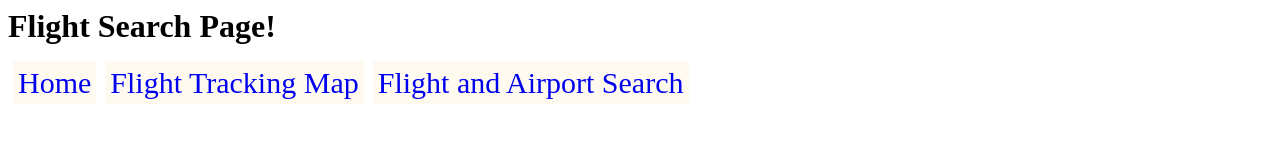
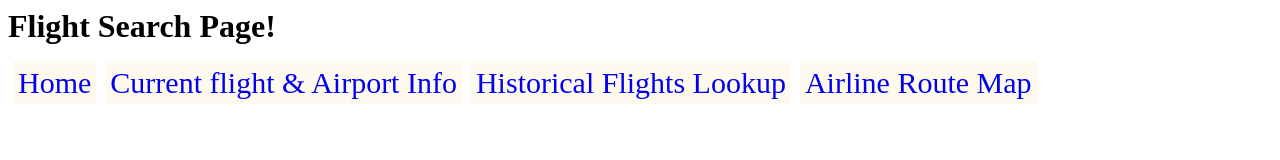
Before and after one commit to cbahk1/INST377FinalProject, a plain HTML site: page flight_search.html in a window 1280 px wide. Drawn offline with Linux system fonts and the light colour scheme.

Commit message:
fix page titles based on the final project notes

```diff
--- a/flight_search.html
+++ b/flight_search.html
@@ -11,8 +11,9 @@
         <div id="navBar" >
             <ul>
                 <li><a href="main.html"> Home</a></li>
-                <li><a href="flight_tracking.html"> Flight Tracking Map</a></li>
-                <li><a href="flight_search.html"> Flight and Airport Search</a></li>
+                <li><a href="flight_tracking.html"> Current flight & Airport Info</a></li>
+                <li><a href="flight_search.html"> Historical Flights Lookup</a></li>
+                <li><a href="maps.html"> Airline Route Map</a></li>
             </ul>
         </div>
     </body>
--- /dev/null
+++ b/main.js
@@ -0,0 +1,3 @@
+function apiRequest() {
+
+}
```
Also changed, not shown: maps.html (added, +3 -0 lines).
